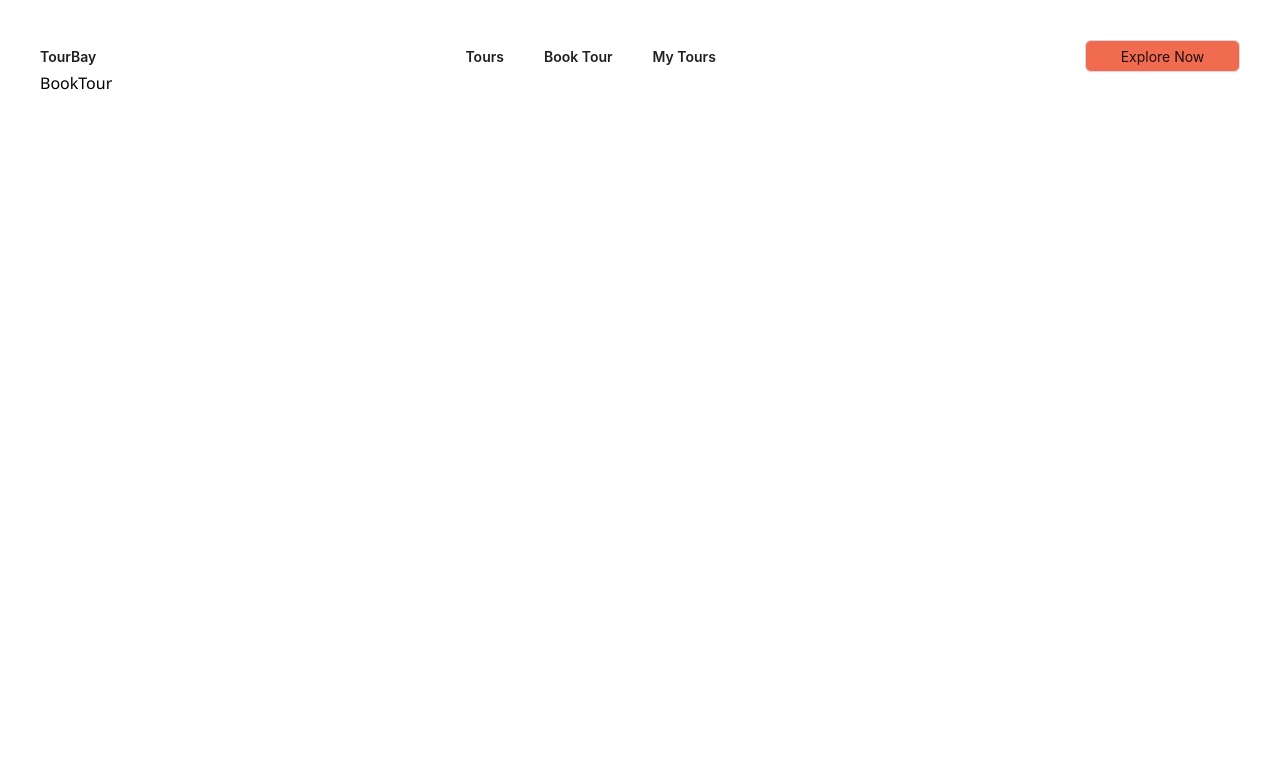
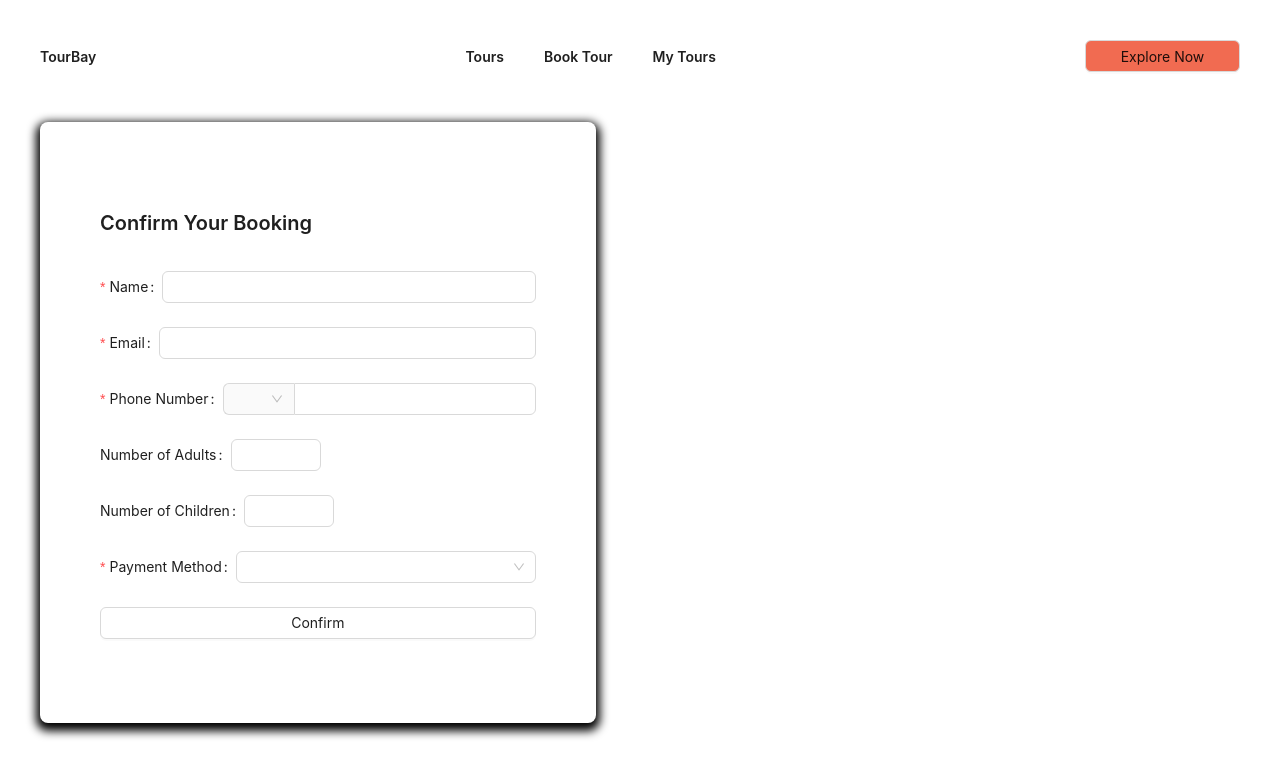
Before and after one commit to bilalshahstudio/Booking-System, a React (Vite) app in the folder frontend/: page /bookTour in a window 1280 px wide. Shown: the top 776 px of the page. Built offline with nearby package versions, Linux system fonts and the light colour scheme.

Commit message:
booking form

```diff
--- a/frontend/src/App.css
+++ b/frontend/src/App.css
@@ -93,3 +93,17 @@ p {
   width: 578px;
   size: 24px;
 }
+
+.booking-form{
+  margin-block: 50px;
+  background-color: #fff;
+  padding: 60px;
+  border-radius: 8px;
+  box-shadow: 0 4px 10px 4px;
+  /* @media (max-width: 600px) {
+    flex-direction: column;
+    margin-block: 20px;
+    padding: 20px;
+    width: 70%;
+  } */
+}
--- a/frontend/src/pages/BookTour/BookTour.jsx
+++ b/frontend/src/pages/BookTour/BookTour.jsx
@@ -1,9 +1,104 @@
-import React from 'react'
+import "../../App.css"
+import {
+  Button,
+  Flex,
+  Form,
+  Input,
+  InputNumber,
+  Select,
+  Typography,
+} from "antd";
+import React from "react";
 
 function BookTour() {
+  const prefixSelector = (
+    <Form.Item name="prefix" noStyle>
+      <Select style={{ width: 70 }}>
+        <Option value="92">+92</Option>
+        <Option value="93">+93</Option>
+      </Select>
+    </Form.Item>
+  );
   return (
-    <div>BookTour</div>
-  )
+    <Flex>
+      <Flex className="booking-form">
+        <Form
+          name="booking"
+          labelCol={{
+            span: 28,
+          }}
+          wrapperCol={{
+            span: 25,
+          }}
+          style={{
+            maxWidth: 600,
+          }}
+          // onFinish={handleSubmit}
+          autoComplete="off"
+          // validateMessages={validateMessages}
+        >
+          <Form.Item>
+            <Typography.Title level={4}>Confirm Your Booking</Typography.Title>
+          </Form.Item>
+          <Form.Item
+            name="name"
+            label="Name"
+            rules={[
+              {
+                required: true,
+              },
+            ]}
+          >
+            <Input />
+          </Form.Item>
+          <Form.Item
+            name="email"
+            label="Email"
+            rules={[
+              {
+                type: "email",
+                required: true,
+              },
+            ]}
+          >
+            <Input />
+          </Form.Item>
+
+          <Form.Item
+            name="phone number"
+            label="Phone Number"
+            rules={[{ required: true }]}
+          >
+            <Input addonBefore={prefixSelector} style={{ width: "100%" }} />
+          </Form.Item>
+
+          <Form.Item label="Number of Adults">
+            <InputNumber />
+          </Form.Item>
+          <Form.Item label="Number of Children">
+            <InputNumber />
+          </Form.Item>
+          <Form.Item
+            name="Payment"
+            label="Payment Method"
+            rules={[{ required: true }]}
+          >
+            <Select>
+              <Select.Option value="bankTransfer">Bank Transfer</Select.Option>
+              <Select.Option value="cash">Cash</Select.Option>
+              <Select.Option value="debitCard">Debit Card</Select.Option>
+              <Select.Option value="wallet">Wallet</Select.Option>
+            </Select>
+          </Form.Item>
+          <Form.Item>
+            <Button block htmlType="submit">
+              Confirm
+            </Button>
+          </Form.Item>
+        </Form>
+      </Flex>
+    </Flex>
+  );
 }
 
-export default BookTour
+export default BookTour;
```
